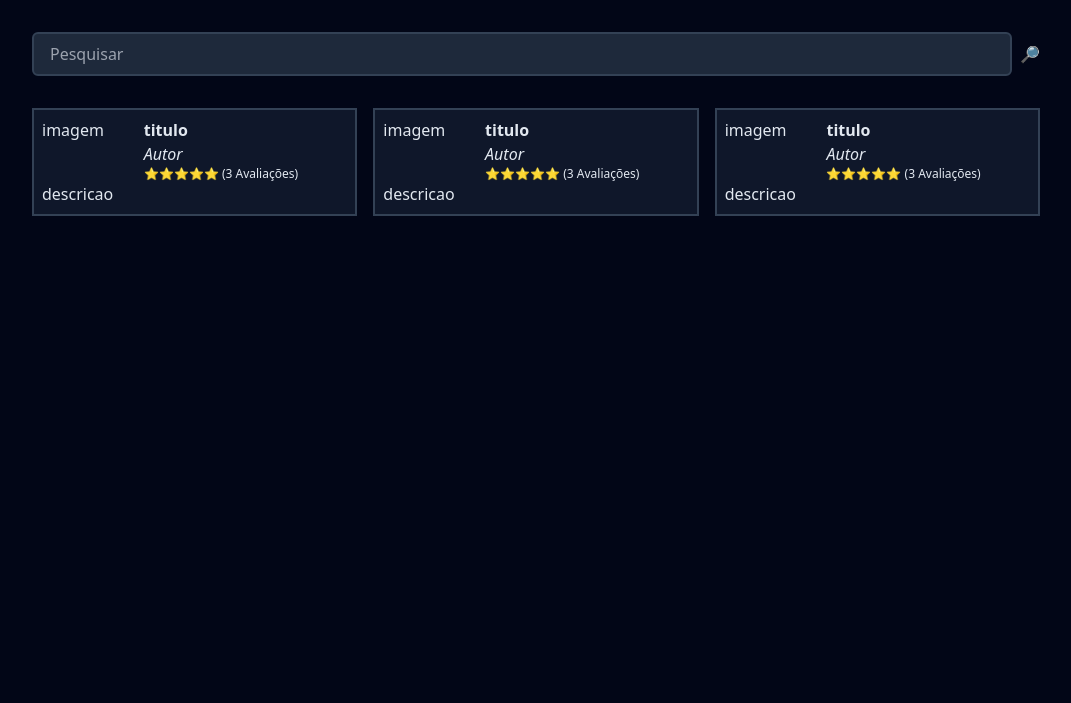
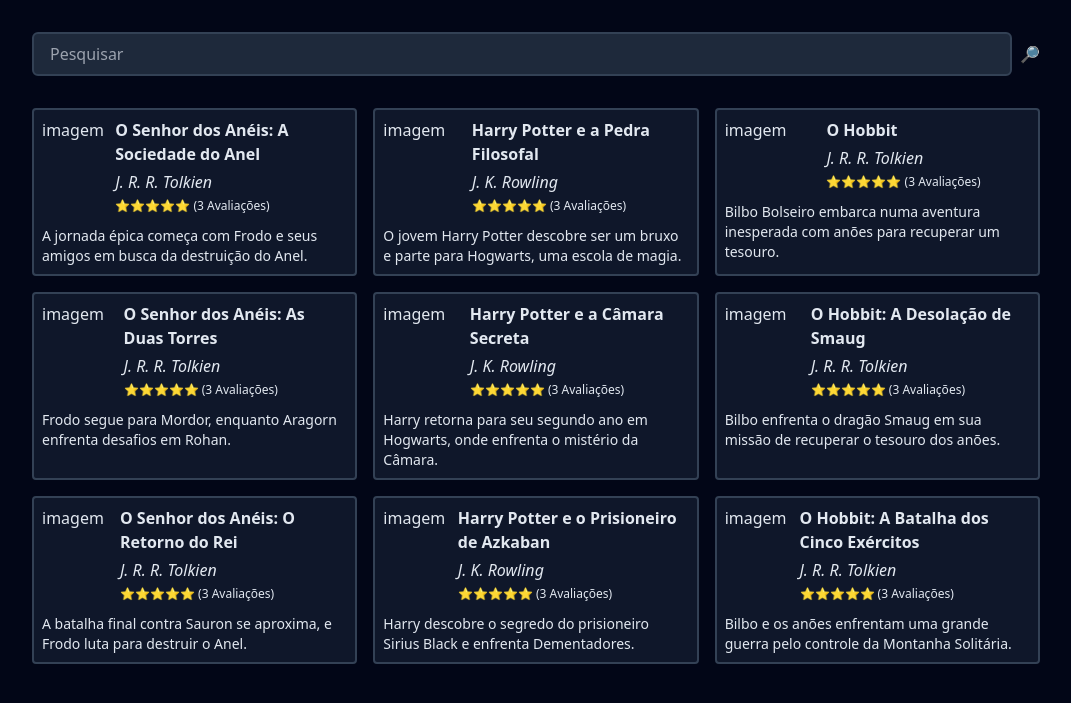
Before and after one commit to vHugo00/Bookwise, a PHP site: page / in a window 1280 px wide. Shown: the part 60-763 px from the top of the page, without its empty margins (104-1175 px from the left). Run offline with PHP 8.4, Linux system fonts and the light colour scheme; some libraries are stand-ins or nearby versions.

Commit message:
Criando MVC

```diff
--- /dev/null
+++ b/dados.php
@@ -0,0 +1,12 @@
+<?php
+$livros = [
+  ["id" => 1, "titulo" => "O Senhor dos Anéis: A Sociedade do Anel", "autor" => "J. R. R. Tolkien", "descricao" => "A jornada épica começa com Frodo e seus amigos em busca da destruição do Anel."],
+  ["id" => 2, "titulo" => "Harry Potter e a Pedra Filosofal", "autor" => "J. K. Rowling", "descricao" => "O jovem Harry Potter descobre ser um bruxo e parte para Hogwarts, uma escola de magia."],
+  ["id" => 3, "titulo" => "O Hobbit", "autor" => "J. R. R. Tolkien", "descricao" => "Bilbo Bolseiro embarca numa aventura inesperada com anões para recuperar um tesouro."],
+  ["id" => 4, "titulo" => "O Senhor dos Anéis: As Duas Torres", "autor" => "J. R. R. Tolkien", "descricao" => "Frodo segue para Mordor, enquanto Aragorn enfrenta desafios em Rohan."],
+  ["id" => 5, "titulo" => "Harry Potter e a Câmara Secreta", "autor" => "J. K. Rowling", "descricao" => "Harry retorna para seu segundo ano em Hogwarts, onde enfrenta o mistério da Câmara."],
+  ["id" => 6, "titulo" => "O Hobbit: A Desolação de Smaug", "autor" => "J. R. R. Tolkien", "descricao" => "Bilbo enfrenta o dragão Smaug em sua missão de recuperar o tesouro dos anões."],
+  ["id" => 7, "titulo" => "O Senhor dos Anéis: O Retorno do Rei", "autor" => "J. R. R. Tolkien", "descricao" => "A batalha final contra Sauron se aproxima, e Frodo luta para destruir o Anel."],
+  ["id" => 8, "titulo" => "Harry Potter e o Prisioneiro de Azkaban", "autor" => "J. K. Rowling", "descricao" => "Harry descobre o segredo do prisioneiro Sirius Black e enfrenta Dementadores."],
+  ["id" => 9, "titulo" => "O Hobbit: A Batalha dos Cinco Exércitos", "autor" => "J. R. R. Tolkien", "descricao" => "Bilbo e os anões enfrentam uma grande guerra pelo controle da Montanha Solitária."]
+];
--- a/index.php
+++ b/index.php
@@ -1,87 +1,3 @@
-<!DOCTYPE html>
-<html lang="en">
-
-<head>
-  <meta charset="UTF-8">
-  <meta name="viewport" content="width=device-width, initial-scale=1.0">
-  <title>Book wise</title>
-  <script src="https://cdn.tailwindcss.com"></script>
-</head>
-
-<body class="bg-slate-950 text-slate-200">
-  <header class="bg-slate-900 ">
-    <nav class="mx-auto max-w-screen-lg flex justify-between py-4 px-2">
-      <a href="/">
-        <div class="font-bold text-xl tracking-wider">Book Wise</div>
-      </a>
-
-      <ul class="flex gap-4 font-semibold">
-        <li><a href="/" class="text-violet-500">Explorar</a></li>
-        <li><a href="/meus-livros" class="hover:underline">Meus livros</a></li>
-      </ul>
-
-      <ul>
-        <li><a href="/login">Login</a></li>
-      </ul>
-    </nav>
-  </header>
-
-  <main class="mx-auto max-w-screen-lg space-y-8 px-2">
-    <form class="w-full flex gap-2 mt-8">
-      <input
-        type="text"
-        class="bg-slate-800 border-2 border-slate-700 px-4 py-2 rounded-md  focus:outline-none w-full"
-        placeholder="Pesquisar">
-      <button type="submit">🔎</button>
-    </form>
-
-    <section class="grid grid-cols-1 md:grid-cols-2 lg:grid-cols-3 gap-4">
-
-      <div class="bg-slate-900 border-2 border-slate-700 p-2">
-        <div class="flex">
-          <div class="w-1/3">imagem</div>
-          <div class="w-2/3">
-            <a href="/livro.php?" class="font-semibold hover:underline">titulo</a>
-            <div class="text-sx italic">Autor</div>
-            <div class="text-xs">⭐⭐⭐⭐⭐ (3 Avaliações)</div>
-          </div>
-        </div>
-        <div>
-          descricao
-        </div>
-      </div>
-
-      <div class="bg-slate-900 border-2 border-slate-700 p-2">
-        <div class="flex">
-          <div class="w-1/3">imagem</div>
-          <div class="w-2/3">
-            <a href="/livro.php?" class="font-semibold hover:underline">titulo</a>
-            <div class="text-sx italic">Autor</div>
-            <div class="text-xs">⭐⭐⭐⭐⭐ (3 Avaliações)</div>
-          </div>
-        </div>
-        <div>
-          descricao
-        </div>
-      </div>
-
-      <div class="bg-slate-900 border-2 border-slate-700 p-2">
-        <div class="flex">
-          <div class="w-1/3">imagem</div>
-          <div class="w-2/3">
-            <a href="/livro.php?" class="font-semibold hover:underline">titulo</a>
-            <div class="text-sx italic">Autor</div>
-            <div class="text-xs">⭐⭐⭐⭐⭐ (3 Avaliações)</div>
-          </div>
-        </div>
-        <div>
-          descricao
-        </div>
-      </div>
-
-    </section>
-
-  </main>
-</body>
-
-</html>
+<?php
+require 'dados.php';
+require 'views/template/app.php';
--- /dev/null
+++ b/views/template/app.php
@@ -0,0 +1,59 @@
+<!DOCTYPE html>
+<html lang="en">
+
+<head>
+  <meta charset="UTF-8">
+  <meta name="viewport" content="width=device-width, initial-scale=1.0">
+  <title>Book wise</title>
+  <script src="https://cdn.tailwindcss.com"></script>
+</head>
+
+<body class="bg-slate-950 text-slate-200">
+  <header class="bg-slate-900 ">
+    <nav class="mx-auto max-w-screen-lg flex justify-between py-4 px-2">
+      <a href="/">
+        <div class="font-bold text-xl tracking-wider">Book Wise</div>
+      </a>
+
+      <ul class="flex gap-4 font-semibold">
+        <li><a href="/" class="text-violet-500">Explorar</a></li>
+        <li><a href="/meus-livros" class="hover:underline">Meus livros</a></li>
+      </ul>
+
+      <ul>
+        <li><a href="/login">Login</a></li>
+      </ul>
+    </nav>
+  </header>
+
+  <main class="mx-auto max-w-screen-lg space-y-8 px-2">
+    <form class="w-full flex gap-2 mt-8">
+      <input
+        type="text"
+        class="bg-slate-800 border-2 border-slate-700 px-4 py-2 rounded-md  focus:outline-none w-full"
+        placeholder="Pesquisar">
+      <button type="submit">🔎</button>
+    </form>
+
+    <section class="grid grid-cols-1 md:grid-cols-2 lg:grid-cols-3 gap-4">
+
+      <?php foreach ($livros as $livro): ?>
+        <div class="bg-slate-900 border-2 rounded border-slate-700 p-2">
+          <div class="flex">
+            <div class="w-1/3">imagem</div>
+            <div class="space-y-1">
+              <a href="/livro.php?id=<?= $livro['id'] ?>" class="font-semibold hover:underline"> <?= $livro['titulo'] ?></a>
+              <div class="text-sx italic"><?= $livro["autor"] ?></div>
+              <div class="text-xs">⭐⭐⭐⭐⭐ (3 Avaliações)</div>
+            </div>
+          </div>
+          <div class="text-sm mt-3">
+            <?= $livro["descricao"] ?>
+          </div>
+        </div>
+      <?php endforeach ?>
+    </section>
+  </main>
+</body>
+
+</html>
```
Also changed, not shown: livro.php (+24 -1 lines).
